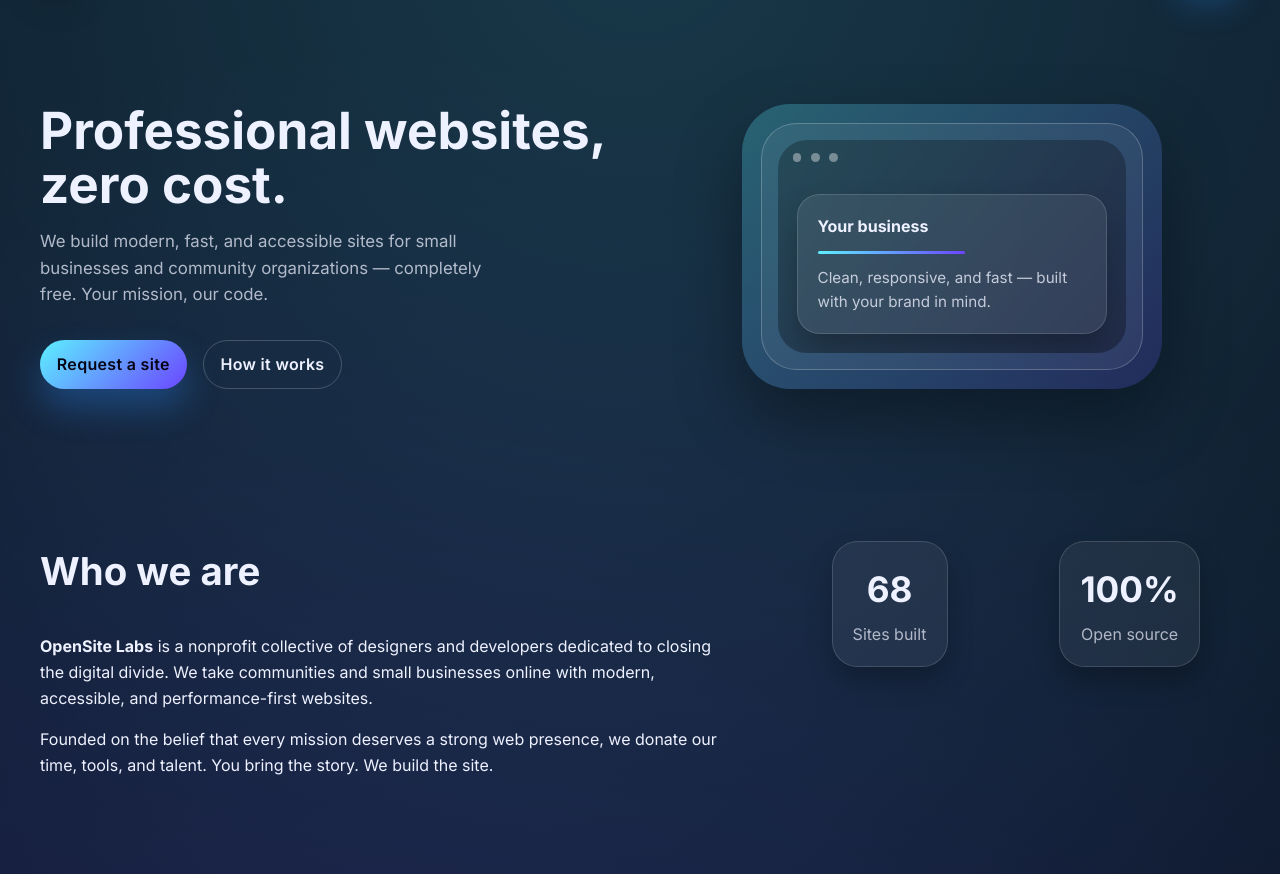
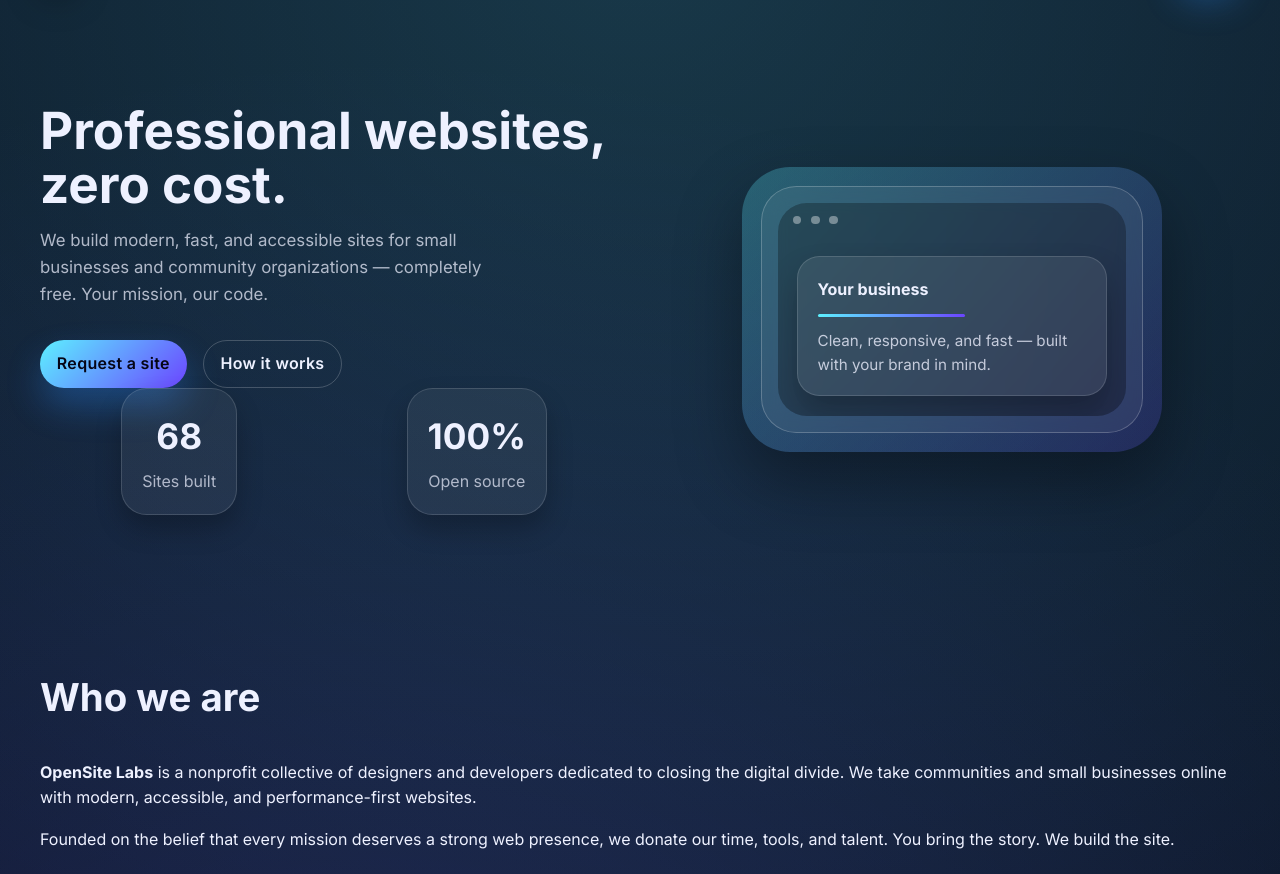
Before and after one commit to NamanMehta818/ourwesbite_ash_naman, a plain HTML site: page index.html in a window 1280 px wide. Shown: the part 78-952 px from the top of the page. Drawn offline with Linux system fonts and the light colour scheme.

Commit message:
moved sites built and open source

```diff
--- a/index.html
+++ b/index.html
@@ -41,6 +41,17 @@
             <a href="#contact" class="btn btn--primary">Request a site</a>
             <a href="#services" class="btn btn--ghost">How it works</a>
           </div>
+
+          <div class="stats">
+            <div class="stat">
+              <div class="stat__value" data-count="68">0</div>
+              <div class="stat__label">Sites built</div>
+            </div>
+            <div class="stat">
+              <div class="stat__value">100%</div>
+              <div class="stat__label">Open source</div>
+            </div>
+          </div>
         </div>
         <div class="hero-visual" aria-hidden="true">
           <div class="device">
@@ -65,21 +76,11 @@
 
     <section id="about" class="section">
       <div class="container">
-        <div class="split">
+        <div class="split split--single">
           <div>
             <h2>Who we are</h2>
             <p><strong>OpenSite Labs</strong> is a nonprofit collective of designers and developers dedicated to closing the digital divide. We take communities and small businesses online with modern, accessible, and performance-first websites.</p>
             <p>Founded on the belief that every mission deserves a strong web presence, we donate our time, tools, and talent. You bring the story. We build the site.</p>
-          </div>
-          <div class="stats">
-            <div class="stat">
-              <div class="stat__value" data-count="68">0</div>
-              <div class="stat__label">Sites built</div>
-            </div>
-            <div class="stat">
-              <div class="stat__value">100%</div>
-              <div class="stat__label">Open source</div>
-            </div>
           </div>
         </div>
       </div>
--- a/styles.css
+++ b/styles.css
@@ -284,6 +284,10 @@ a {
   align-items: start;
 }
 
+.split--single {
+  grid-template-columns: 1fr;
+}
+
 .stats {
   display: grid;
   grid-auto-flow: column;
```
